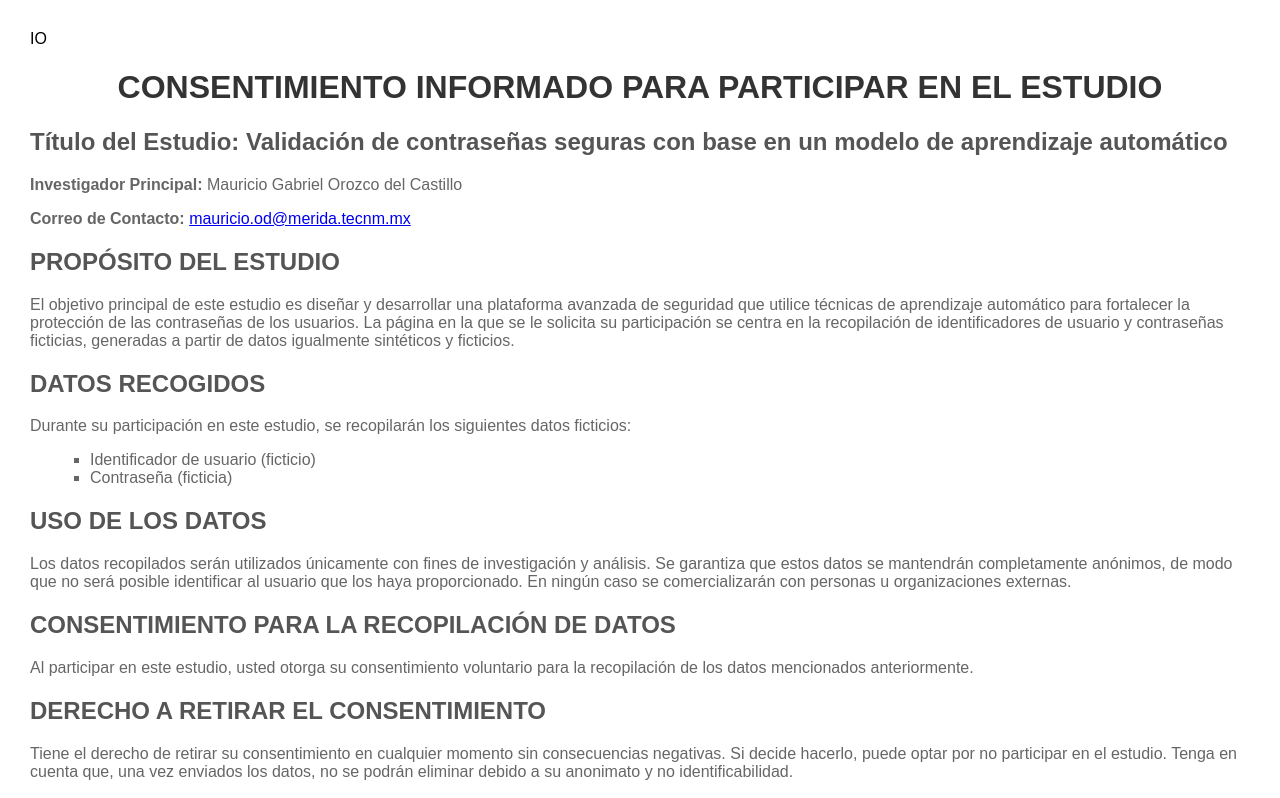
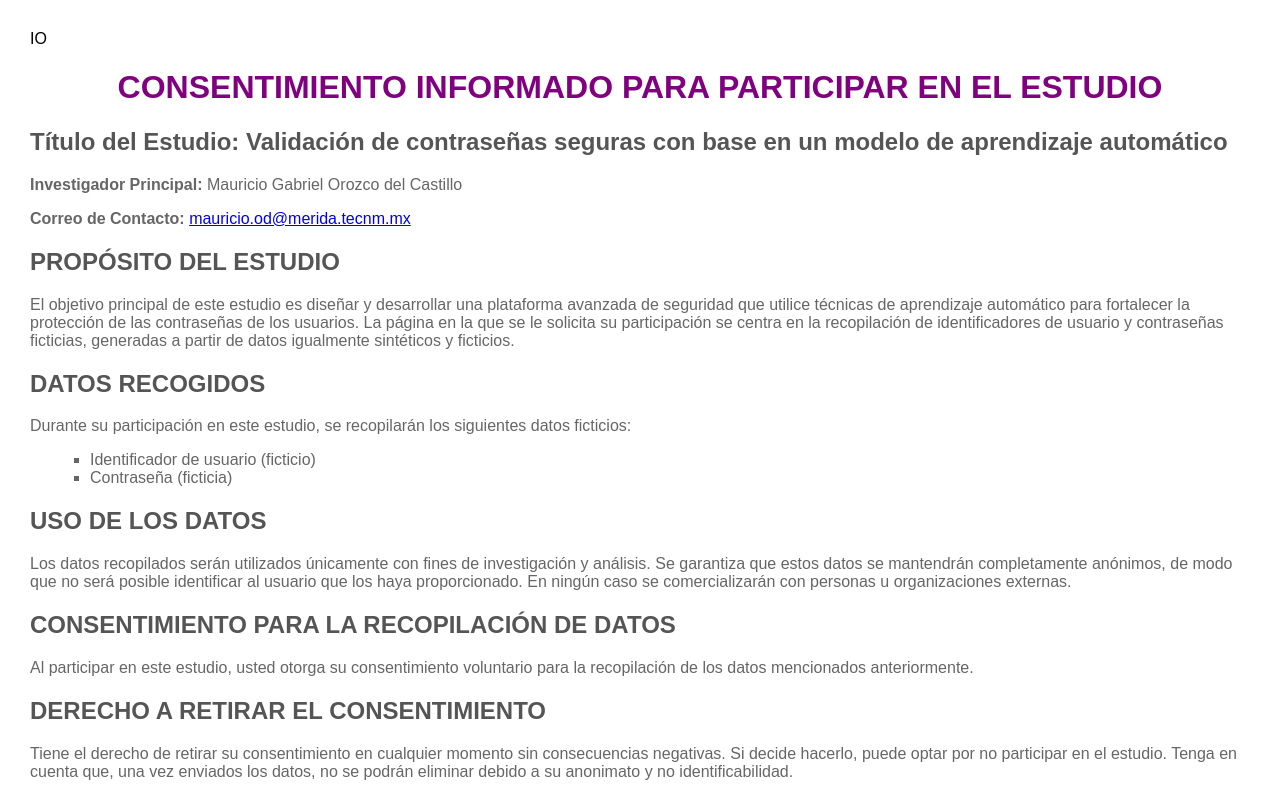
Before and after one commit to aaaimx/consentimiento-contrasenas, a plain HTML site: page index.html in a window 1280 px wide. Shown: the top 798 px of the page. Drawn offline with Linux system fonts and the light colour scheme.

Commit message:
Update index.html

```diff
--- a/index.html
+++ b/index.html
@@ -2,7 +2,7 @@ IO<!DOCTYPE html>
 <html>
 <head>
     <meta charset="UTF-8">
-    <title>Consentimiento Informado para Participar en el ESTUDIO</title>
+    <title>Consentimiento Informado para Participar en el estudio</title>
     <style>
         body {
 
@@ -11,7 +11,7 @@ IO<!DOCTYPE html>
         }
         h1 {
             text-align: center;
-            color: #333;
+            color: purple;
         }
         h2 {
             color: #555;
```
